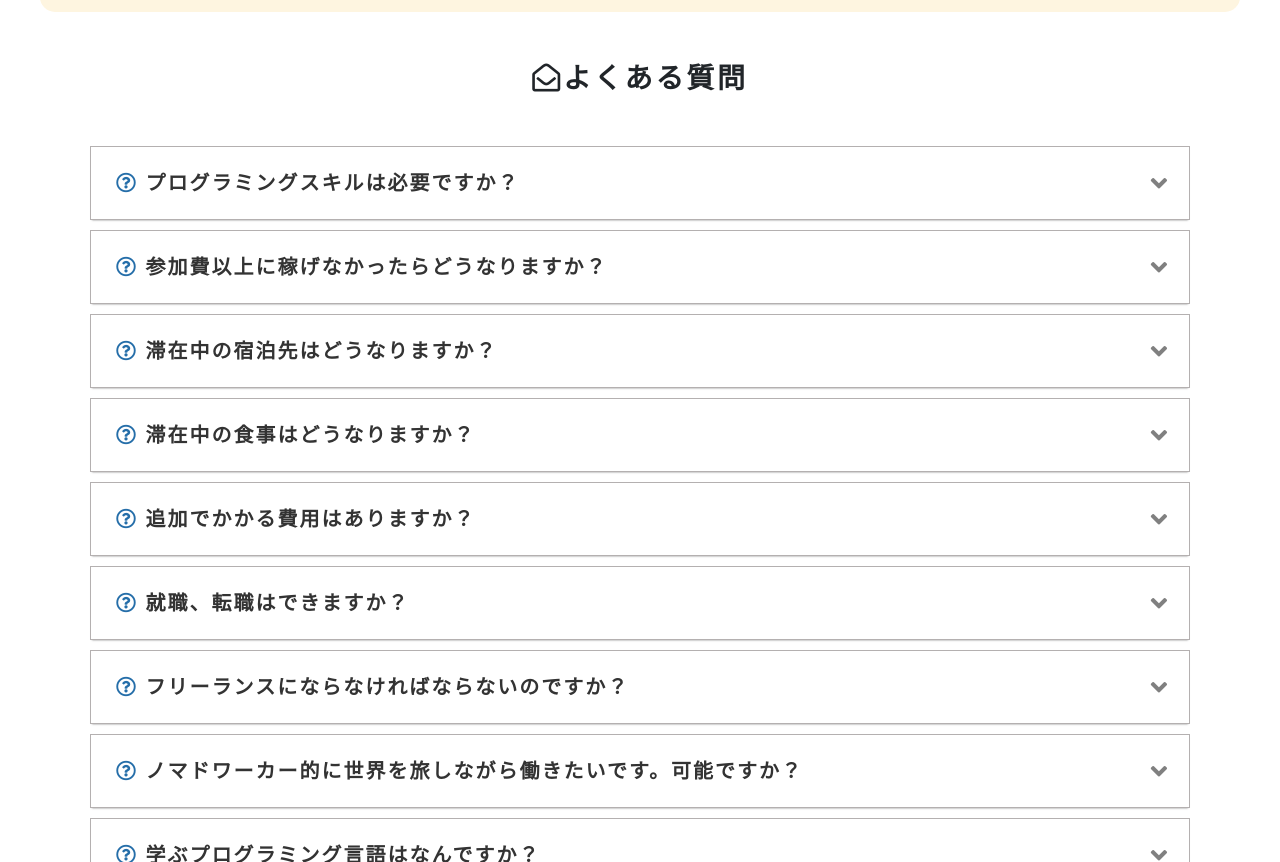
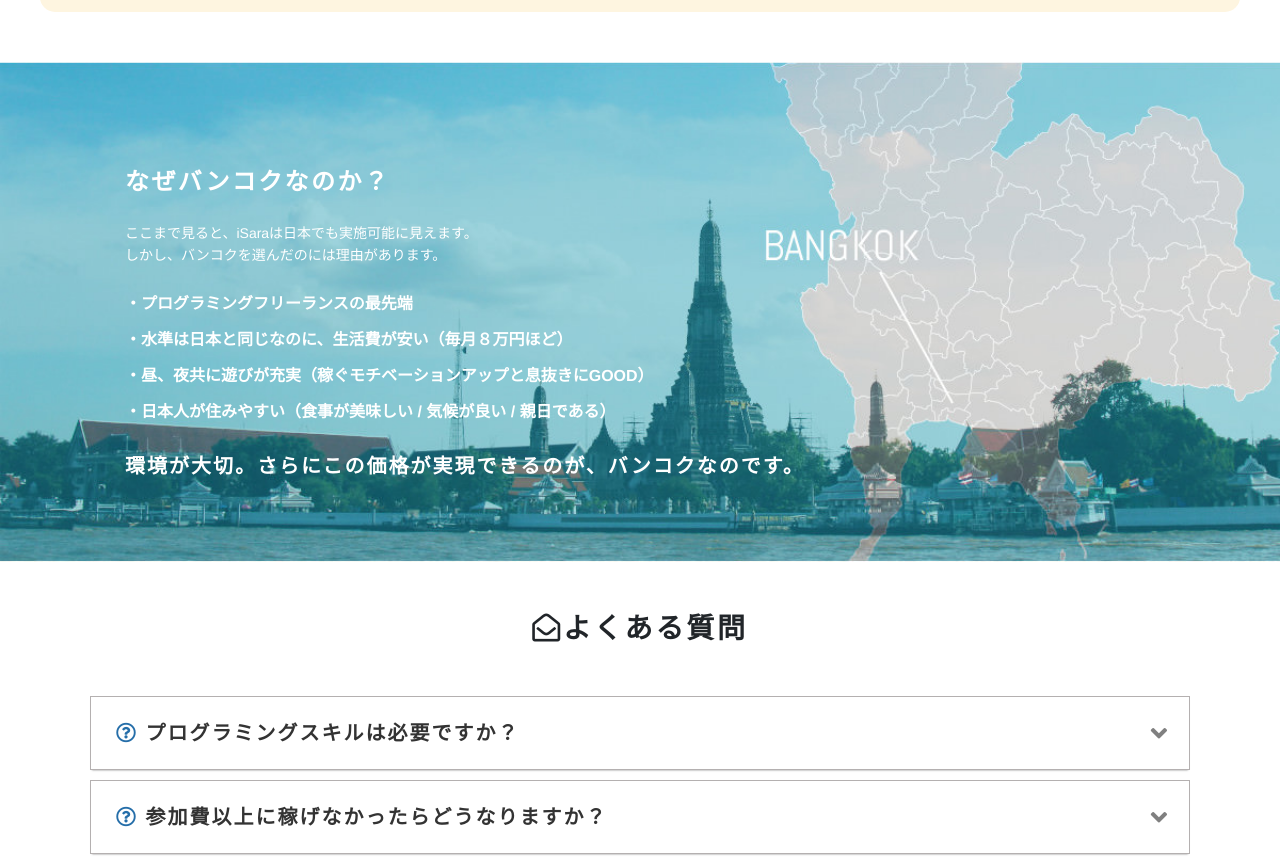
Before and after one commit to sonho463/isara_copy, a plain HTML site: page index.html in a window 1280 px wide. Shown: the part 10366-11228 px from the top of the page. Drawn offline with nearby package versions, Linux system fonts and the light colour scheme.

Commit message:
bangkokブロック終わり

```diff
--- a/index.html
+++ b/index.html
@@ -533,8 +533,35 @@
 
         </div><!-- flow__description-wrapper-->
 
+      </div> <!-- flow -->
 
-      </div> <!-- flow -->
+      <!-- ----------------------
+
+      why-Bangkok
+
+      ---------------------- -->
+    <div class="bangkok">
+      <div class="bangkok__message-wrapper">
+        <h1 class="bangkok__title">
+          なぜバンコクなのか？
+        </h1><!-- /.bangkok__title -->
+
+        <p class="bangkok__sentence">
+          ここまで見ると、iSaraは日本でも実施可能に見えます。<br>
+          しかし、バンコクを選んだのには理由があります。
+        </p><!-- /.bangkok__sentence -->
+
+        <h2 class="bangkok__sub-title">・プログラミングフリーランスの最先端</h2><!-- /.bangkok__sub-title -->
+        <h2 class="bangkok__sub-title">・水準は日本と同じなのに、生活費が安い（毎月８万円ほど）</h2><!-- /.bangkok__sub-title -->
+        <h2 class="bangkok__sub-title">・昼、夜共に遊びが充実（稼ぐモチベーションアップと息抜きにGOOD）</h2><!-- /.bangkok__sub-title -->
+        <h2 class="bangkok__sub-title">・日本人が住みやすい（食事が美味しい / 気候が良い / 親日である）</h2><!-- /.bangkok__sub-title -->
+
+        <h1 class="bangkok__title2">
+          環境が大切。さらにこの価格が実現できるのが、バンコクなのです。
+        </h1><!-- /.bangkok__title -->
+      </div><!-- /.bangkok__message-wrapper -->
+
+    </div><!-- /.bangkok -->
 
 
 
--- a/style.css
+++ b/style.css
@@ -964,6 +964,52 @@ flow
 }
 
 
+/*---------------
+
+なぜバンコクなのか
+
+-----------------*/
+
+.bangkok {
+  background-image: url(img/bangkokbg.jpg);
+  background-size: cover;
+  background-position-y: bottom;
+  height: 500px;
+  margin-top: 50px;
+  color: white;
+}
+
+.bangkok__message-wrapper {
+  margin: 100px 125px;
+  }
+
+.bangkok__title {
+  font-size: 24px;
+  line-height: 40px;
+  font-weight: 600;
+  margin-top: 25px;
+}
+
+.bangkok__title2 {
+  font-size: 20px;
+  line-height: 32px;
+  font-weight: 600;
+  margin-top: 25px;
+}
+
+.bangkok__sentence {
+  font-size: 14px;
+  line-height: 22px;
+  font-weight: 300;
+  margin-bottom: 25px;
+}
+
+.bangkok__sub-title {
+  font-size: 16px;
+  line-height: 26px;
+  font-weight: 600;
+  margin-bottom: 10px;
+}
 
 
 
```
Also changed, not shown: img/bangkokbg.jpg (added), img/bangkokbgsp.jpg (added).
